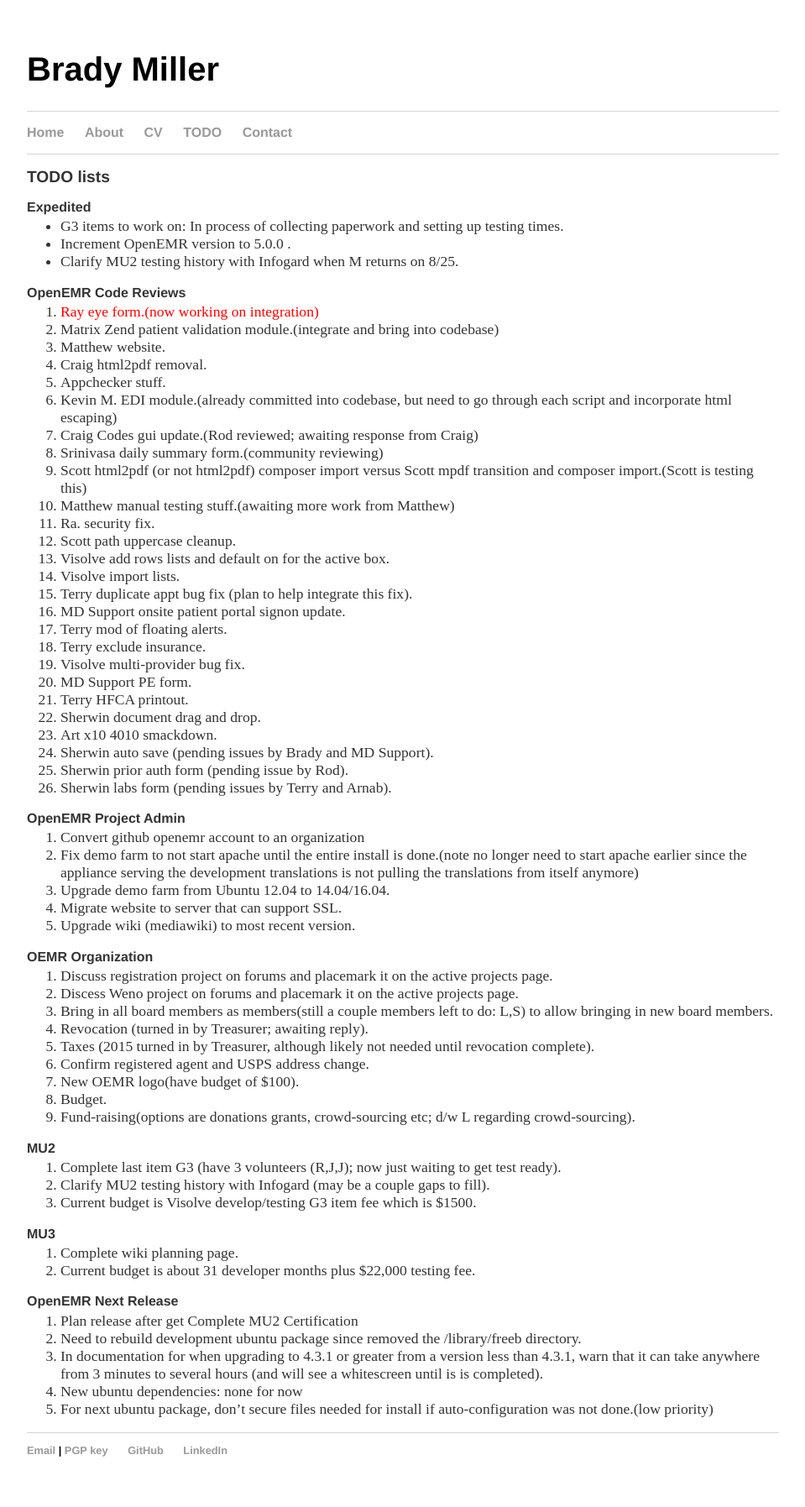
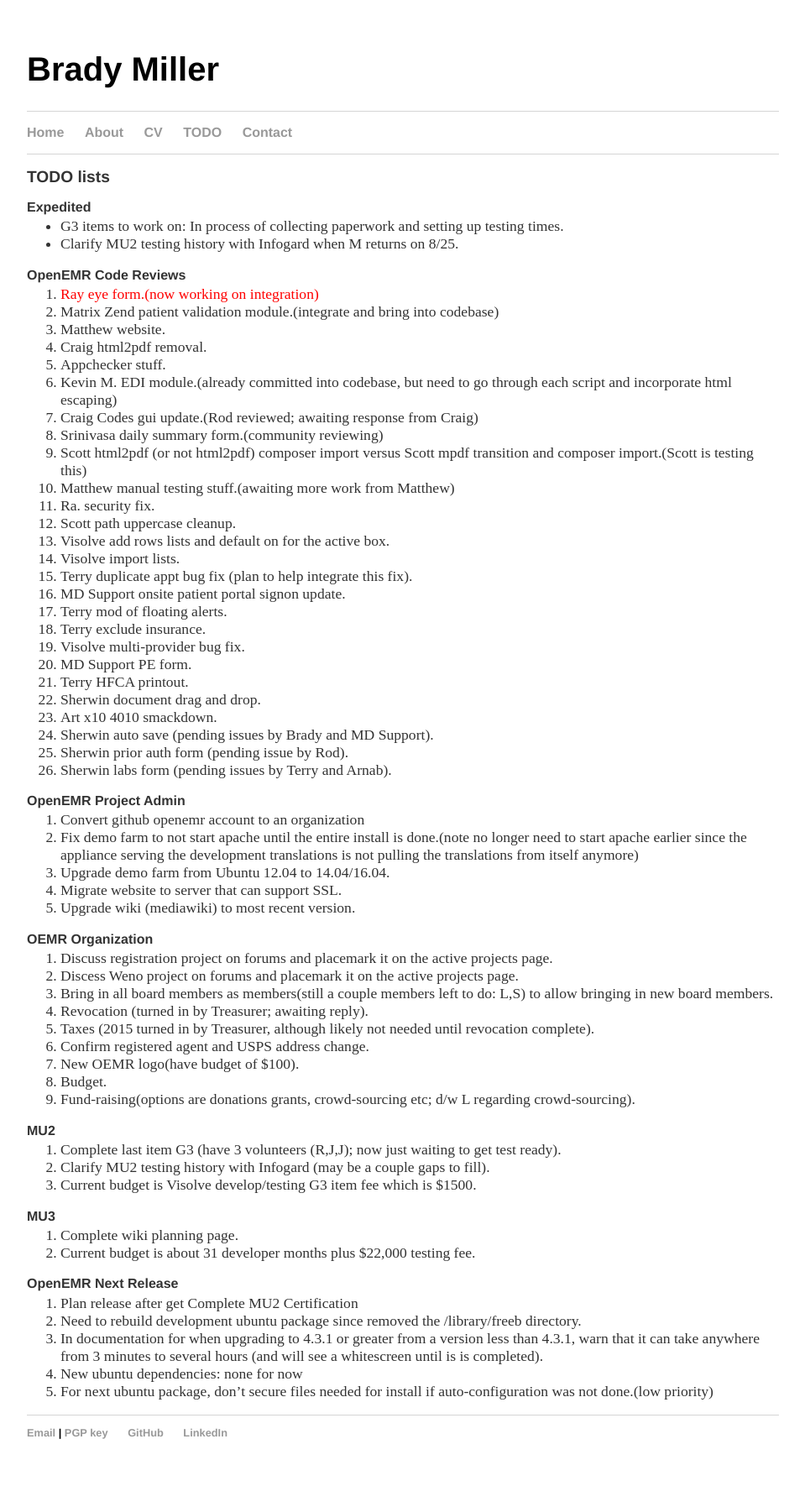
Before and after one commit to bradymiller/bradymiller.github.io, a Jekyll site: the page built from todo/index.md, in a window 1280 px wide. Shown: the whole page at 84% size, without its empty margins (160-1119 px from the left). Built offline with Jekyll 4.4.1, drawn with Linux system fonts in a browser that asks for light colours; after the commit the page ends 1774 px from its top, so only the background shows below that.

Commit message:
Update todo list

```diff
--- a/todo/index.md
+++ b/todo/index.md
@@ -5,7 +5,6 @@
 
 ### Expedited
 * G3 items to work on: In process of collecting paperwork and setting up testing times.
-* Increment OpenEMR version to 5.0.0 .
 * Clarify MU2 testing history with Infogard when M returns on 8/25.
 
 ### OpenEMR Code Reviews
```
